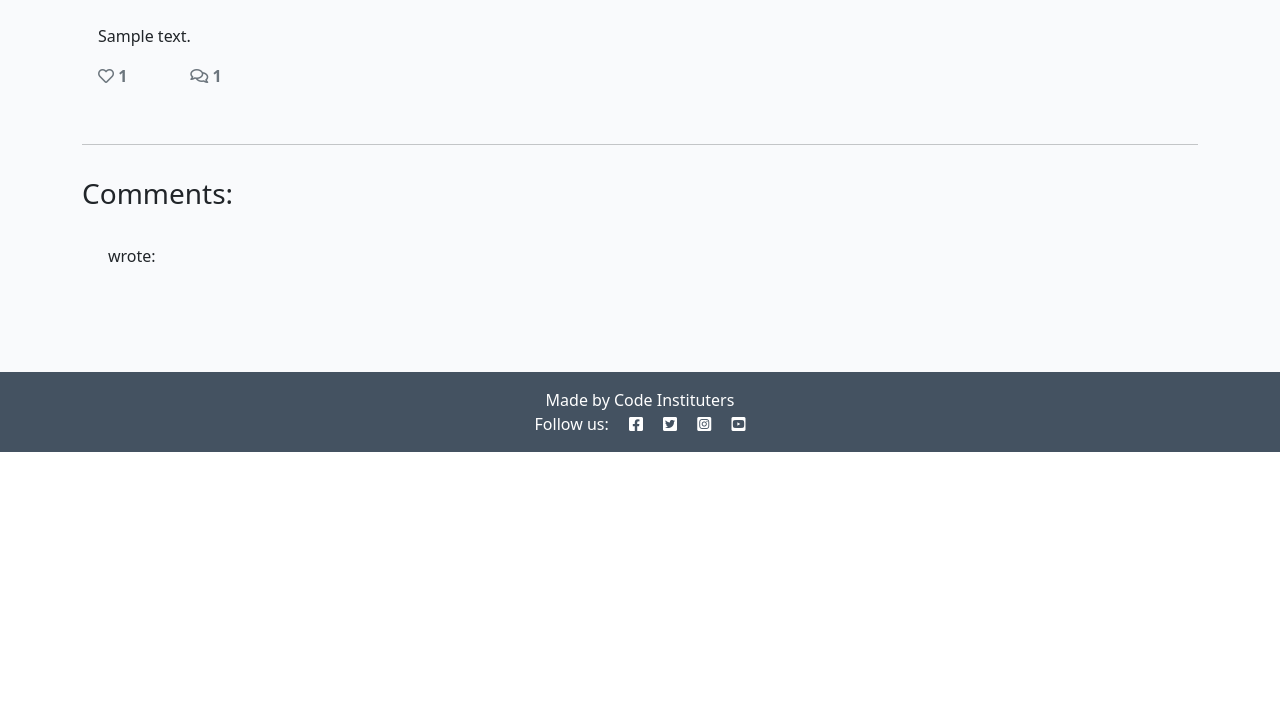
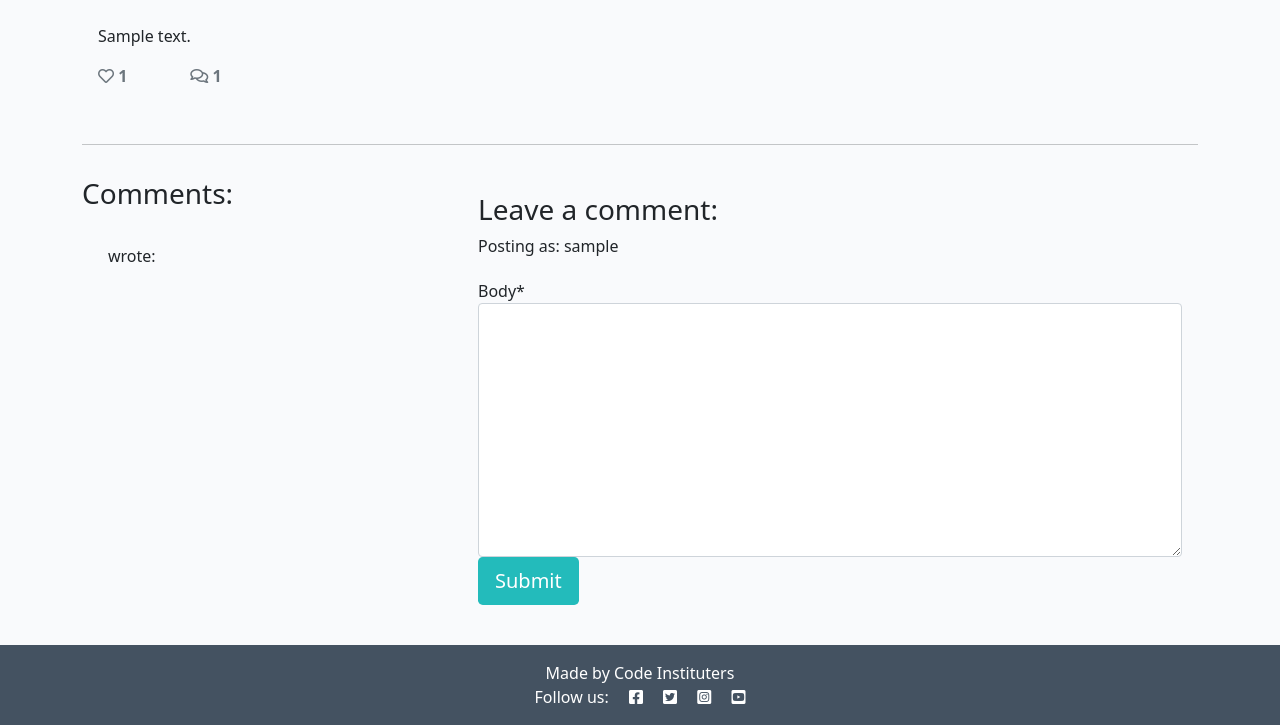
Before and after one commit to Markpm-code/Django_blog, a Django app: a page that uses templates/post_detail.html in a window 1280 px wide. Shown: the part 348-1073 px from the top of the page. Before the commit the page ends 800 px from the top, so only its background shows below. Run offline with Django 3.2, Linux system fonts and the light colour scheme; a user stored in the database is signed in; tables that the repository leaves empty hold one stand-in row (values such as "Sample post"); some libraries are stand-ins or nearby versions.

Commit message:
installed crispy form, update post detail template and blog views

```diff
--- /dev/null
+++ b/blog/forms.py
@@ -0,0 +1,8 @@
+from .models import Comment
+from django import forms
+
+
+class CommentForm(forms.ModelForm):
+    class Meta:
+        model = Comment
+        fields = ('body',)
--- a/blog/views.py
+++ b/blog/views.py
@@ -1,6 +1,7 @@
 from django.shortcuts import render, get_object_or_404
 from django.views import generic, View
 from .models import Post
+from .forms import CommentForm
 
 
 class PostList(generic.ListView):
@@ -26,6 +27,38 @@
             {
                 "post": post,
                 "comments": comments,
+                "liked": liked,
+                "comment_form": CommentForm()
+            },
+        )
+
+    def post(self, request, slug, *args, **kwargs):
+
+        queryset = Post.objects.filter(status=1)
+        post = get_object_or_404(queryset, slug=slug)
+        comments = post.comments.filter(approved=True).order_by("-created_on")
+        liked = False
+        if post.likes.filter(id=self.request.user.id).exists():
+            liked = True
+
+        comment_form = CommentForm(data=request.POST)
+        if comment_form.is_valid():
+            comment_form.instance.email = request.user.email
+            comment_form.instance.name = request.user.username
+            comment = comment_form.save(commit=False)
+            comment.post = post
+            comment.save()
+        else:
+            comment_form = CommentForm()
+
+        return render(
+            request,
+            "post_detail.html",
+            {
+                "post": post,
+                "comments": comments,
+                "commented": True,
+                "comment_form": comment_form,
                 "liked": liked
             },
         )
--- a/codestar/settings.py
+++ b/codestar/settings.py
@@ -48,6 +48,7 @@
     'cloudinary_storage',
     'django.contrib.staticfiles',
     'cloudinary',
+    'crispy_forms',
     'django_summernote',
     'blog',
 ]
@@ -56,6 +57,8 @@
 
 LOGIN_REDIRECT_URL = '/'
 LOGOUT_REDIRECT_URL = '/'
+
+CRISPY_TEMPLATE_PACK = 'bootstrap4'
 
 MIDDLEWARE = [
     'django.middleware.security.SecurityMiddleware',
--- a/requirements.txt
+++ b/requirements.txt
@@ -4,6 +4,7 @@
 dj3-cloudinary-storage==0.0.6
 Django==3.2.20
 django-allauth==0.55.0
+django-crispy-forms==1.14.0
 django-summernote==0.8.20.0
 gunicorn==21.2.0
 oauthlib==3.2.2
--- a/templates/post_detail.html
+++ b/templates/post_detail.html
@@ -1,4 +1,5 @@
 {% extends 'base.html' %} {% block content %}
+{% load crispy_forms_tags %}
 
 <div class="masthead">
     <div class="container">
@@ -80,6 +81,22 @@
         <div class="col-md-8 card mb-4  mt-3 ">
             <div class="card-body">
                 <!-- For later -->
+                {% if commented %}
+                <div class="alert alert-success" role="alert">
+                    Your comment is awaiting approval
+                </div>
+                {% else %}
+                {% if user.is_authenticated %}
+
+                <h3>Leave a comment:</h3>
+                <p>Posting as: {{ user.username }}</p>
+                <form method="post" style="margin-top: 1.3em;">
+                    {{ comment_form | crispy }}
+                    {% csrf_token %}
+                    <button type="submit" class="btn btn-signup btn-lg">Submit</button>
+                </form>
+                {% endif %}
+                {% endif %}
             </div>
         </div>
     </div>
```
